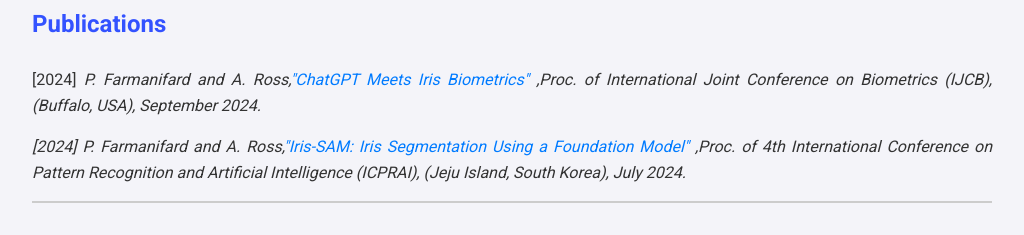
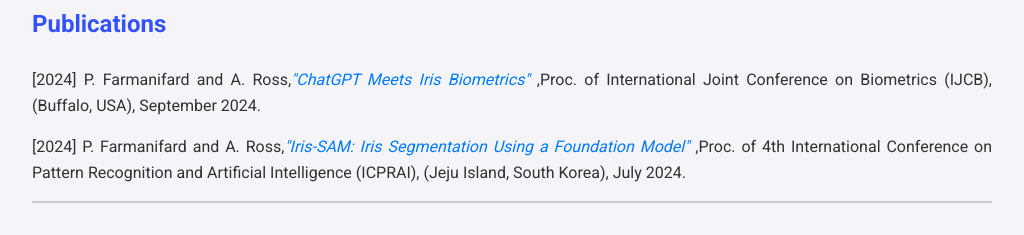
Before and after one commit to ParisaFarmanifard/ParisaFarmanifard.github.io, a plain HTML site: page index.html in a window 1280 px wide. Shown: the part 515-750 px from the top of the page, without its empty margins (128-1152 px from the left). Drawn offline with Linux system fonts and the light colour scheme.

Commit message:
Update index.html

```diff
--- a/index.html
+++ b/index.html
@@ -115,9 +115,9 @@
     <div class="section">
     <h3>Publications</h3>
     <p style="text-align: justify;">
-   [2024] <em>P. Farmanifard<em> and A. Ross,<a href="https://arxiv.org/abs/2408.04868"><em>"ChatGPT Meets Iris Biometrics"</em></a> ,Proc. of International Joint Conference on Biometrics (IJCB), (Buffalo, USA), September 2024. </p>
+   [2024] P. Farmanifard and A. Ross,<a href="https://arxiv.org/abs/2408.04868"><em>"ChatGPT Meets Iris Biometrics"</em></a> ,Proc. of International Joint Conference on Biometrics (IJCB), (Buffalo, USA), September 2024. </p>
     <p style="text-align: justify;">
-   [2024] <em>P. Farmanifard<em> and A. Ross,<a href="https://arxiv.org/abs/2402.06497"><em>"Iris-SAM: Iris Segmentation Using a Foundation Model"</em></a> ,Proc. of 4th International Conference on Pattern Recognition and Artificial Intelligence (ICPRAI), (Jeju Island, South Korea), July 2024.</p>
+   [2024] P. Farmanifard and A. Ross,<a href="https://arxiv.org/abs/2402.06497"><em>"Iris-SAM: Iris Segmentation Using a Foundation Model"</em></a> ,Proc. of 4th International Conference on Pattern Recognition and Artificial Intelligence (ICPRAI), (Jeju Island, South Korea), July 2024.</p>
    </div>
 
 <div class="section">
```
